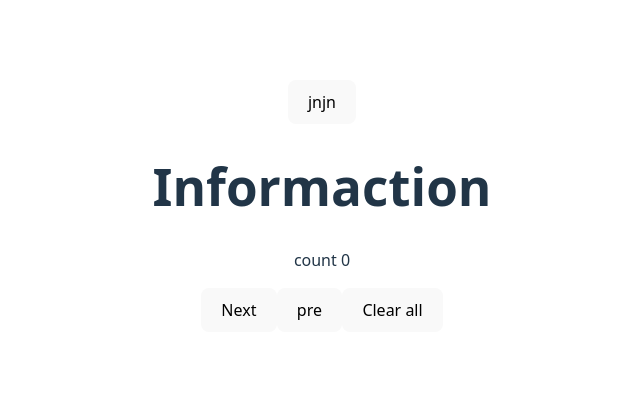
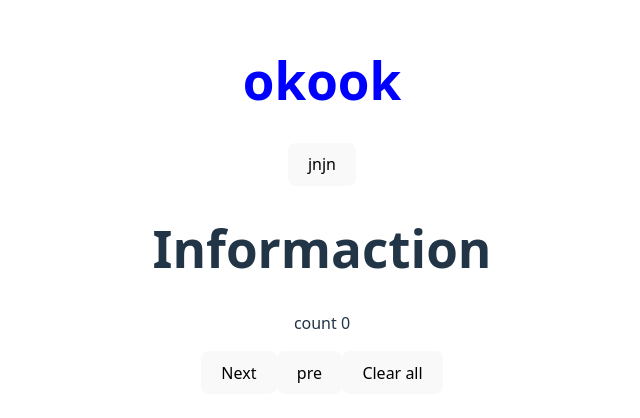
Before and after one commit to sugathub/react-learning, a React (Vite) app: page / in a window 1280 px wide. Shown: the part 194-612 px from the top of the page, without its empty margins (318-958 px from the left). Built offline with nearby package versions, Linux system fonts and the light colour scheme.

Commit message:
add css by ueing prop children and style

```diff
--- a/src/App.jsx
+++ b/src/App.jsx
@@ -15,7 +15,7 @@ function App() {
 
   return (
     <>
-     <User student={ok}/>
+     <User student={ok} style={{color:"blue"}}><h1>okook</h1></User>
 
       <Hidd />
 
--- a/src/User.jsx
+++ b/src/User.jsx
@@ -1,10 +1,13 @@
 import React, { useState } from 'react'
 
-export const User = ({student ="okok"}) => {
+export const User = ({student ,  children ,style}) => {
   const [name,setName]=useState("no name");
 
   return (
     <>
+    <div style={style}>
+     {children}
+     </div>
     <button onClick={() => student(name)}>jnjn</button>
 
     </>
```
